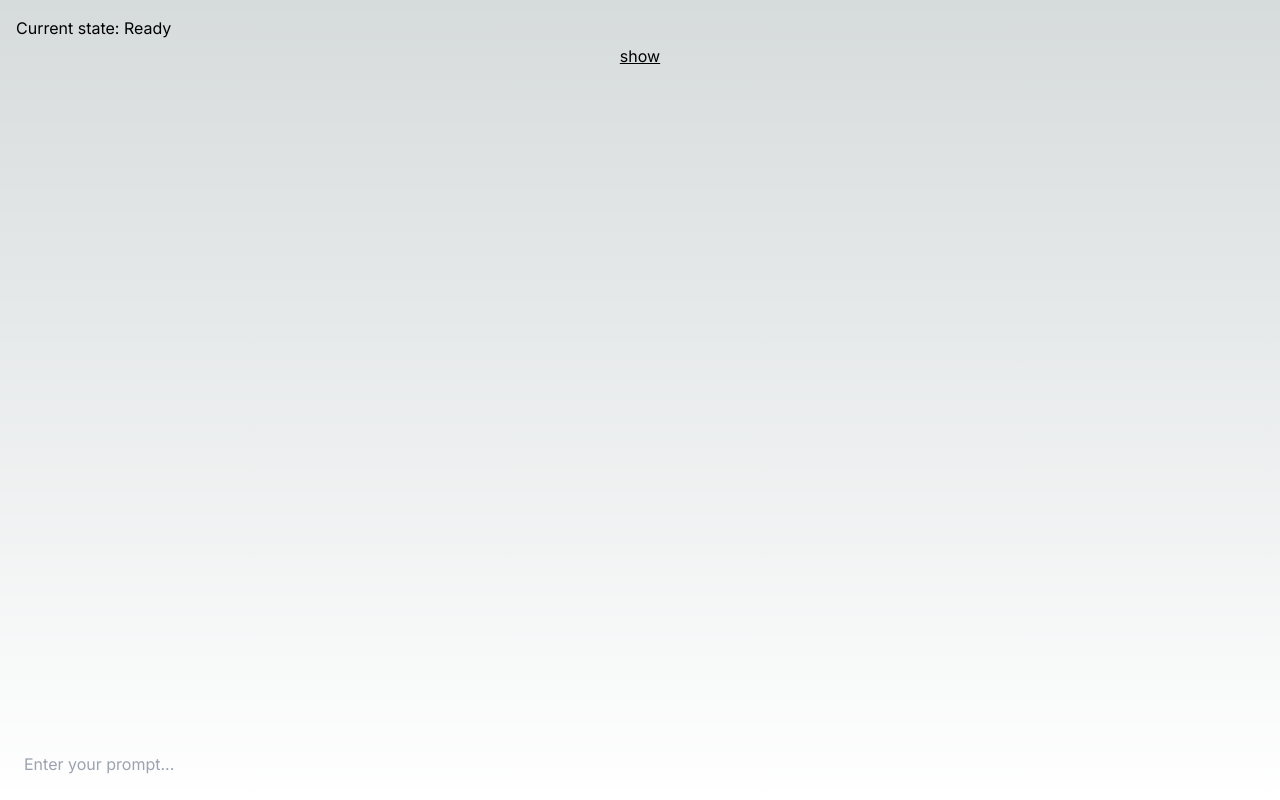
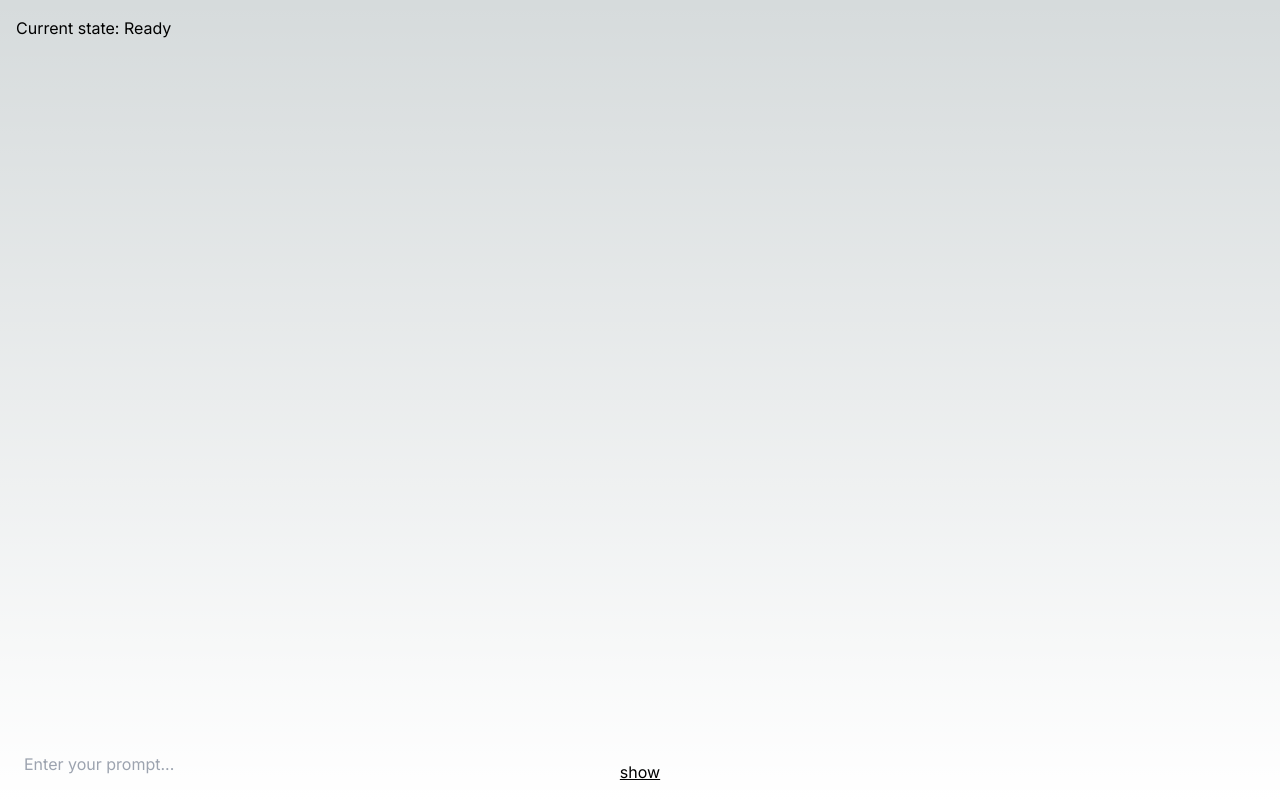
Before and after one commit to angela-goncalves/reminder, a Next.js app: page / in a window 1280 px wide. Built offline with nearby package versions, Linux system fonts and the light colour scheme.

Commit message:
delete custon height in tailwild config

```diff
--- a/tailwind.config.js
+++ b/tailwind.config.js
@@ -44,9 +44,6 @@ module.exports = {
           foreground: "hsl(var(--card-foreground))",
         },
       },
-      height: {
-        screenH: "calc(100vh - 60px) ",
-      },
       borderRadius: {
         lg: "var(--radius)",
         md: "calc(var(--radius) - 2px)",
```
